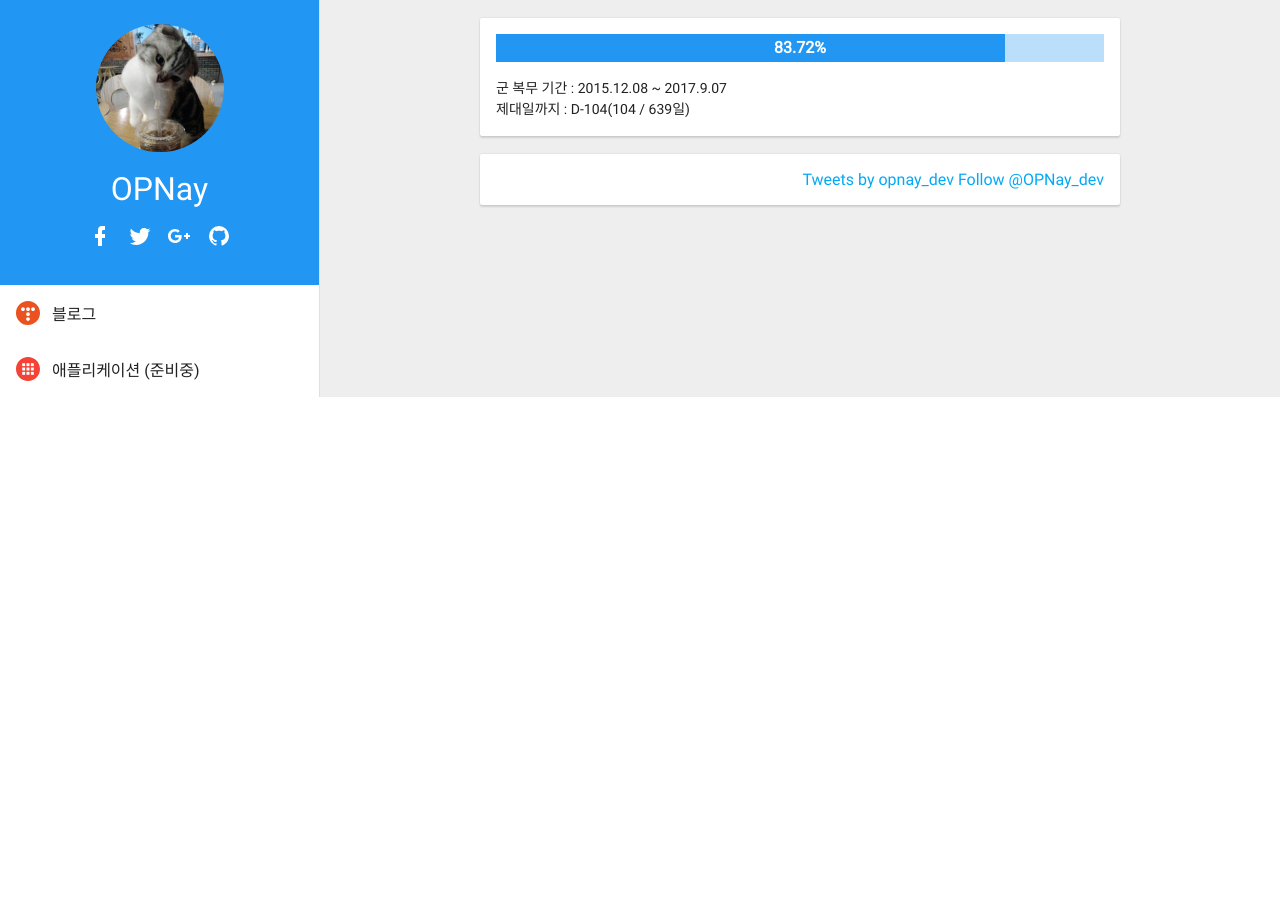
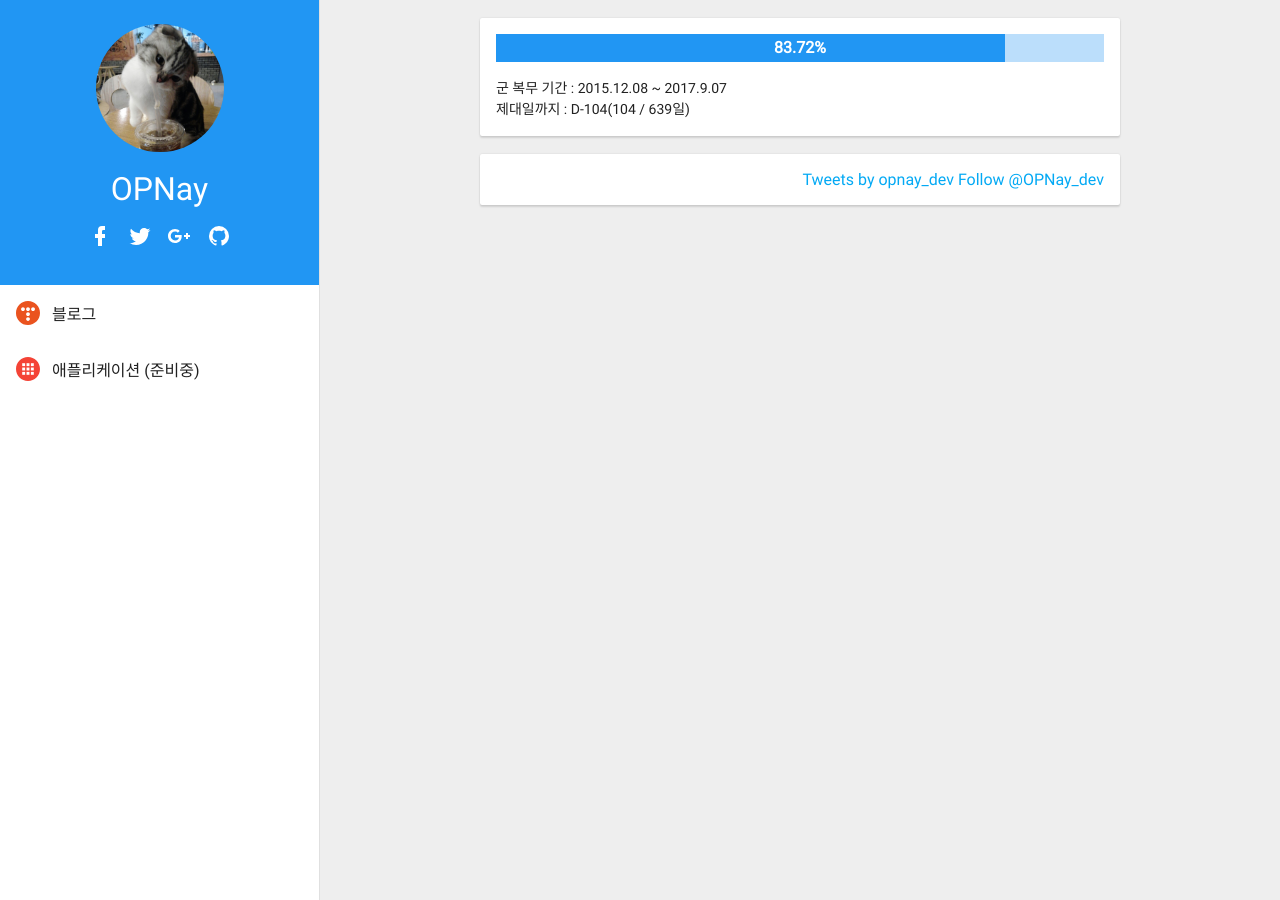
Before and after one commit to opnay/opnay.github.io, a Jekyll site: the page built from index.html, in a window 1280 px wide. Built offline with Jekyll 4.4.1, drawn with Linux system fonts in a browser that asks for light colours; some web fonts are replaced; comment, search, counter and statistics services are not loaded.

Commit message:
css: material: html, body tags must be maximize

```diff
--- a/css/material.css
+++ b/css/material.css
@@ -8,6 +8,7 @@ html {
 	font-family:Roboto,RobotoDraft,arial,'Noto Sans KR','Nanum Gothic',sans-serif;
 	font-size:100%;
 }
+html, body {width:100%; height:100%;}
 label, button, input, textarea, blockquote, pre, code {font-family:inherit;}
 
 article, p, li {line-height:1.5;}
```
